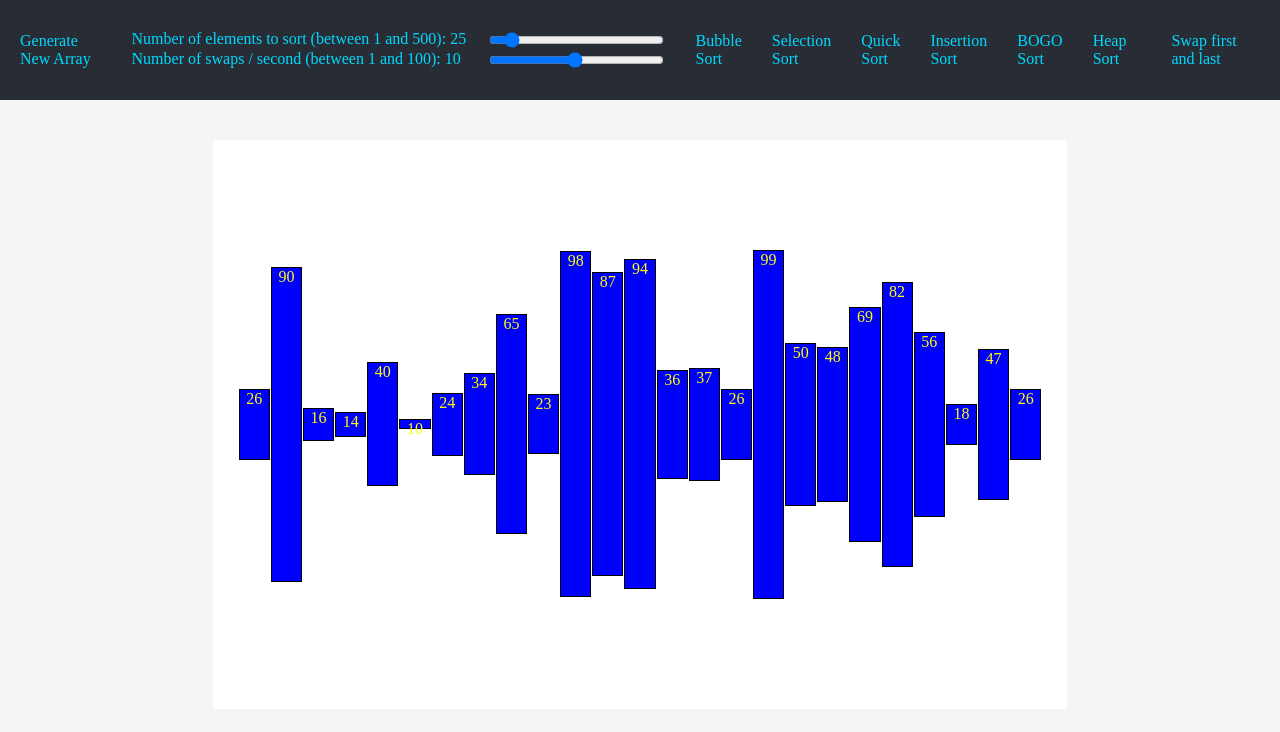
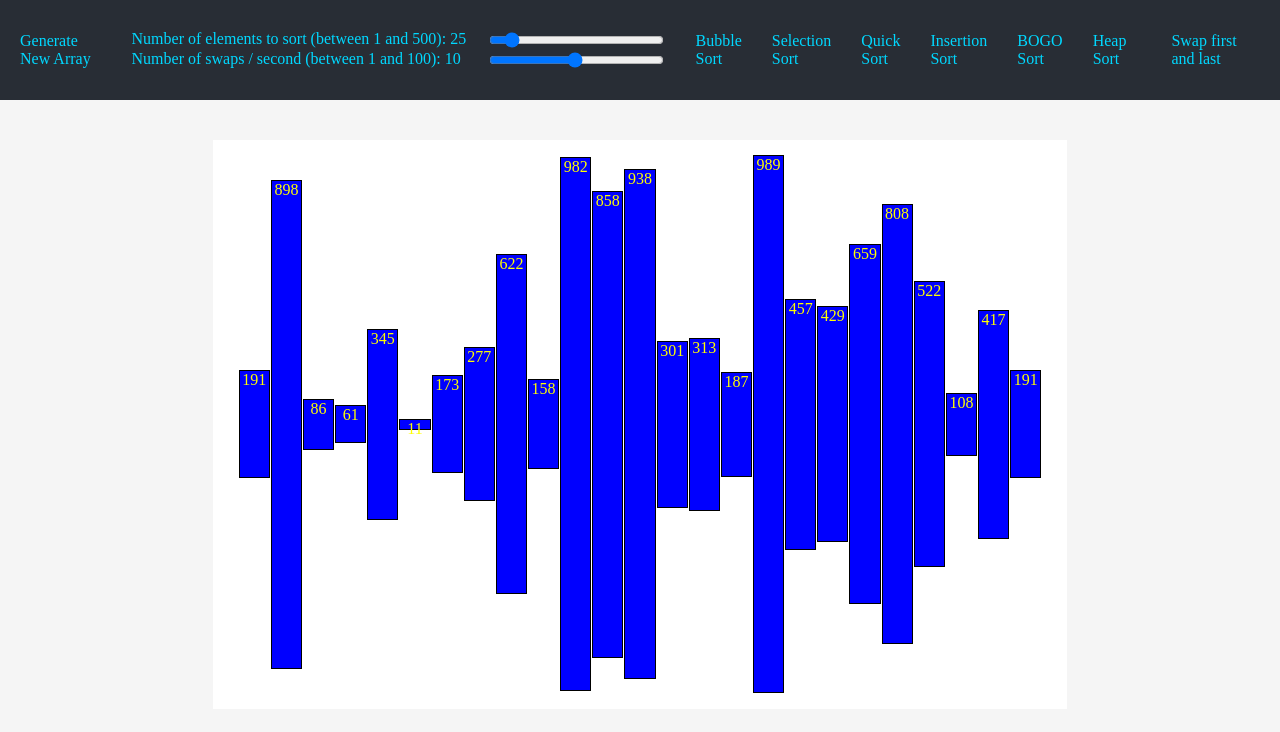
Before and after one commit to JackOBrien21/visualizer-project, a React (Create React App) app: page / in a window 1280 px wide. Shown: the top 732 px of the page. Built offline with nearby package versions, Linux system fonts and the light colour scheme.

Commit message:
Update App.js

```diff
--- a/src/App.js
+++ b/src/App.js
@@ -18,6 +18,18 @@ export default function App() {
     const mainWidth = windowWidth*2/3
     const mainHeight = mainWidth*2/3
     const maxNumberOfArrayEls = 500
+
+    const mainStyles = {
+        backgroundColor: "white",
+        height: mainHeight,
+        width: mainWidth,
+        display: "flex",
+        justifyContent: "center",
+        alignItems: "center",
+        marginBottom: "25px",
+        padding: "25px"
+    }
+
 
     React.useEffect( () => {
         function watchWidth() {
@@ -46,16 +58,7 @@ export default function App() {
         setIsRunning(false)
     }, [selectedTab])
 
-    const mainStyles = {
-        backgroundColor: "white",
-        height: mainHeight,
-        width: mainWidth,
-        display: "flex",
-        justifyContent: "center",
-        alignItems: "center",
-        marginBottom: "25px",
-        padding: "25px"
-    }
+
 
     let sortingAlgoToRun = ""
     if (selectedTab !== -1) {
@@ -84,7 +87,7 @@ export default function App() {
         const initialNumberOfArrayEls = 25
         const newArray = []
         for (let i = 0; i < initialNumberOfArrayEls; i++) {
-            newArray.push(getRandomInt(10, 100))
+            newArray.push(getRandomInt(10, 1000))
         }
         return newArray
     }
@@ -93,7 +96,7 @@ export default function App() {
         const numSliderEl = document.getElementById("num")
         const newArray = []
         for (let i = 0; i < numSliderEl.value; i++) {
-            newArray.push(getRandomInt(10, 150))
+            newArray.push(getRandomInt(10, 1000))
         }
         setIsSorted(() => sorted(newArray))
         return newArray
@@ -373,11 +376,14 @@ export default function App() {
             marginOfArrayEl = marginOfArrayEl - .05
             totalWidthOfArrayEls = (arrayLen*widthOfArrayEl) + (arrayLen*marginOfArrayEl)
         }
+        if (arrayLen < 10) {
+            marginOfArrayEl = 3
+        }
 
         let showText = (arrayLen > 40) ? false : true
         let showBorder = (arrayLen > 200) ? false : true
 
-        let heightVal = Math.floor(mapOneRangeToAnother(value, 10, 150, 10, mainStyles.height-25, 0))
+        let heightVal = Math.floor(mapOneRangeToAnother(value, 10, 1000, 10, mainStyles.height-25, 0))
 
         const styles = {
             textAlign: "center",
```
